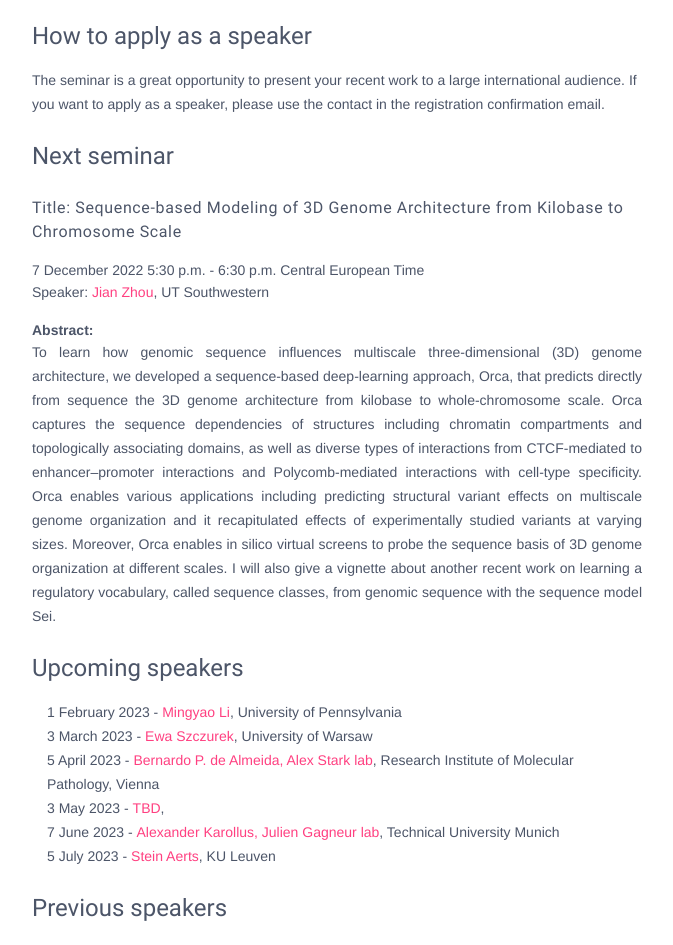
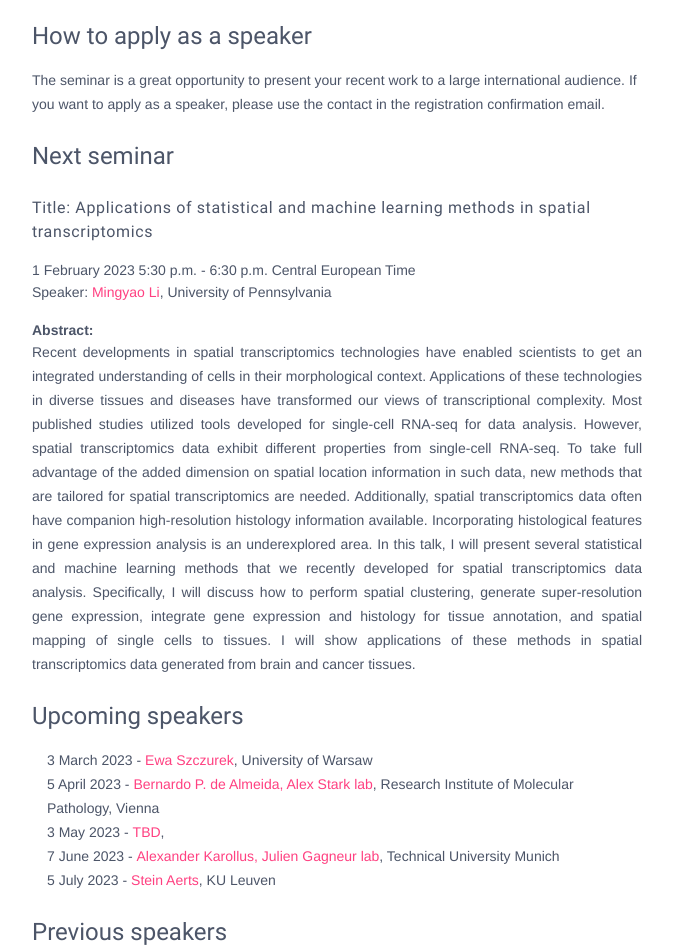
Before and after one commit to kipoi/website, a Flask app: page /seminar/ in a window 1280 px wide. Shown: the part 410-1355 px from the top of the page, without its empty margins (303-976 px from the left). Run offline with Flask 2, Linux system fonts and the light colour scheme; some libraries are stand-ins or nearby versions.

Commit message:
Update seminar page

```diff
--- a/app/models/templates/models/seminar.html
+++ b/app/models/templates/models/seminar.html
@@ -31,17 +31,16 @@
         <p>The seminar is a great opportunity to present your recent work to a large international audience.
             If you want to apply as a speaker, please use the contact in the registration confirmation email.</p>
         <h4>Next seminar</h4>
-        <h6> Title: Sequence-based Modeling of 3D Genome Architecture from Kilobase to Chromosome Scale </h6> 7 December 2022 5:30 p.m. - 6:30 p.m. Central European Time
-        <p>Speaker: <strong><a href="https://zhoulab.io/">Jian Zhou</a></strong>, UT Southwestern</p>
+        <h6> Title: Applications of statistical and machine learning methods in spatial transcriptomics </h6> 1 February 2023 5:30 p.m. - 6:30 p.m. Central European Time
+        <p>Speaker: <strong><a href="https://www.med.upenn.edu/apps/faculty/index.php/g275/p8122973">Mingyao Li</a></strong>, University of Pennsylvania</p>
         <strong>Abstract:</strong>
         <p align="justify">
-            To learn how genomic sequence influences multiscale three-dimensional (3D) genome architecture, we developed a sequence-based deep-learning approach, Orca, that predicts directly from sequence the 3D genome architecture from kilobase to whole-chromosome scale. Orca captures the sequence dependencies of structures including chromatin compartments and topologically associating domains, as well as diverse types of interactions from CTCF-mediated to enhancer–promoter interactions and Polycomb-mediated interactions with cell-type specificity. Orca enables various applications including predicting structural variant effects on multiscale genome organization and it recapitulated effects of experimentally studied variants at varying sizes. Moreover, Orca enables in silico virtual screens to probe the sequence basis of 3D genome organization at different scales. I will also give a vignette about another recent work on learning a regulatory vocabulary, called sequence classes, from genomic sequence with the sequence model Sei.
+            Recent developments in spatial transcriptomics technologies have enabled scientists to get an integrated understanding of cells in their morphological context. Applications of these technologies in diverse tissues and diseases have transformed our views of transcriptional complexity. Most published studies utilized tools developed for single-cell RNA-seq for data analysis. However, spatial transcriptomics data exhibit different properties from single-cell RNA-seq. To take full advantage of the added dimension on spatial location information in such data, new methods that are tailored for spatial transcriptomics are needed. Additionally, spatial transcriptomics data often have companion high-resolution histology information available. Incorporating histological features in gene expression analysis is an underexplored area. In this talk, I will present several statistical and machine learning methods that we recently developed for spatial transcriptomics data analysis. Specifically, I will discuss how to perform spatial clustering, generate super-resolution gene expression, integrate gene expression and histology for tissue annotation, and spatial mapping of single cells to tissues. I will show applications of these methods in spatial transcriptomics data generated from brain and cancer tissues.
         </p>
 
         <h4>Upcoming speakers</h4>
         <div class="container-fluid">
             <ul class="list-unstyled">
-                <li>1 February 2023 - <a href="https://www.med.upenn.edu/apps/faculty/index.php/g275/p8122973">Mingyao Li</a>, University of Pennsylvania</li>
                 <li>3 March 2023 - <a href="https://www.mimuw.edu.pl/~szczurek/">Ewa Szczurek</a>, University of Warsaw</li>
                 <li>5 April 2023 - <a href="https://starklab.org/">Bernardo P. de Almeida, Alex Stark lab</a>, Research Institute of Molecular Pathology, Vienna</li>
                 <li>3 May 2023 - <a href="">TBD</a>, </li>
@@ -53,6 +52,7 @@
         <h4>Previous speakers</h4>
         <div class="container-fluid">
         <ul class="list-unstyled">
+            <li>7 December 2022 - <a href="https://zhoulab.io/">Jian Zhou</a>, UT Southwestern</li>
             <li>2 November 2022 - <a href="https://github.com/mhorlacher">Marc Horlacher</a>, Helmholtz Zentrum Munich</li>
             <li>5 October 2022 - <a href="https://noble.gs.washington.edu/~wnoble/">William Stafford Noble</a>, University of Washington</li>
             <li>7 September 2022 - <a href="https://www.professoren.tum.de/en/rost-burkhard">Burkhard Rost</a>, Technical University Munich</li>
```
